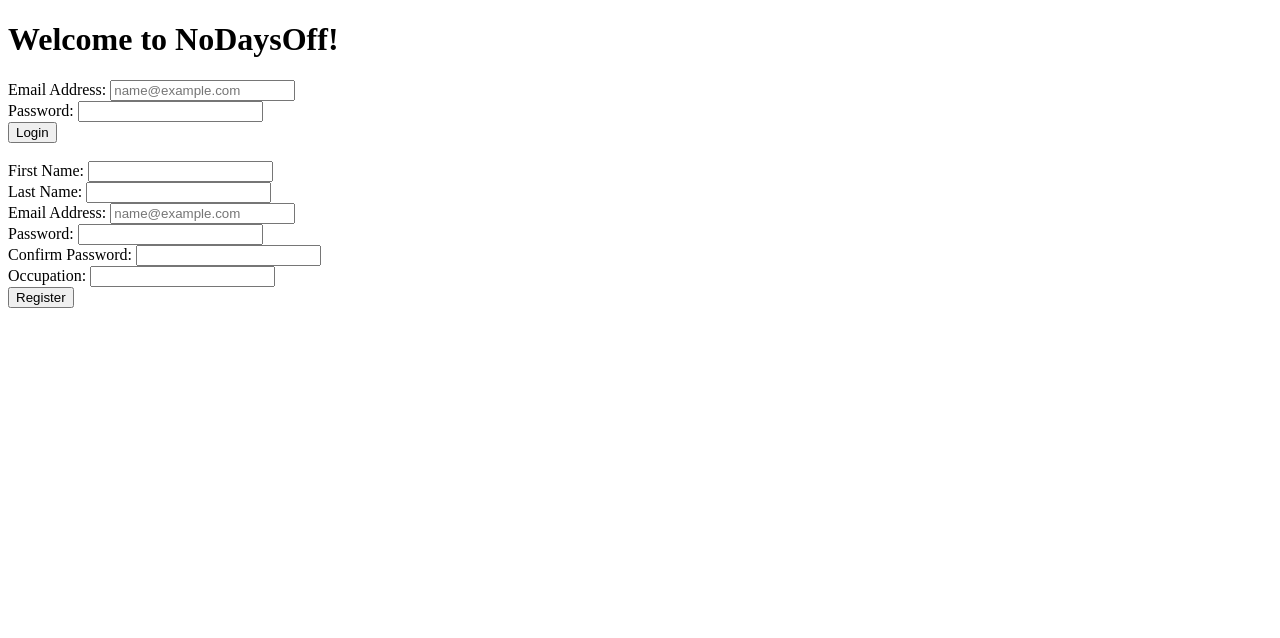
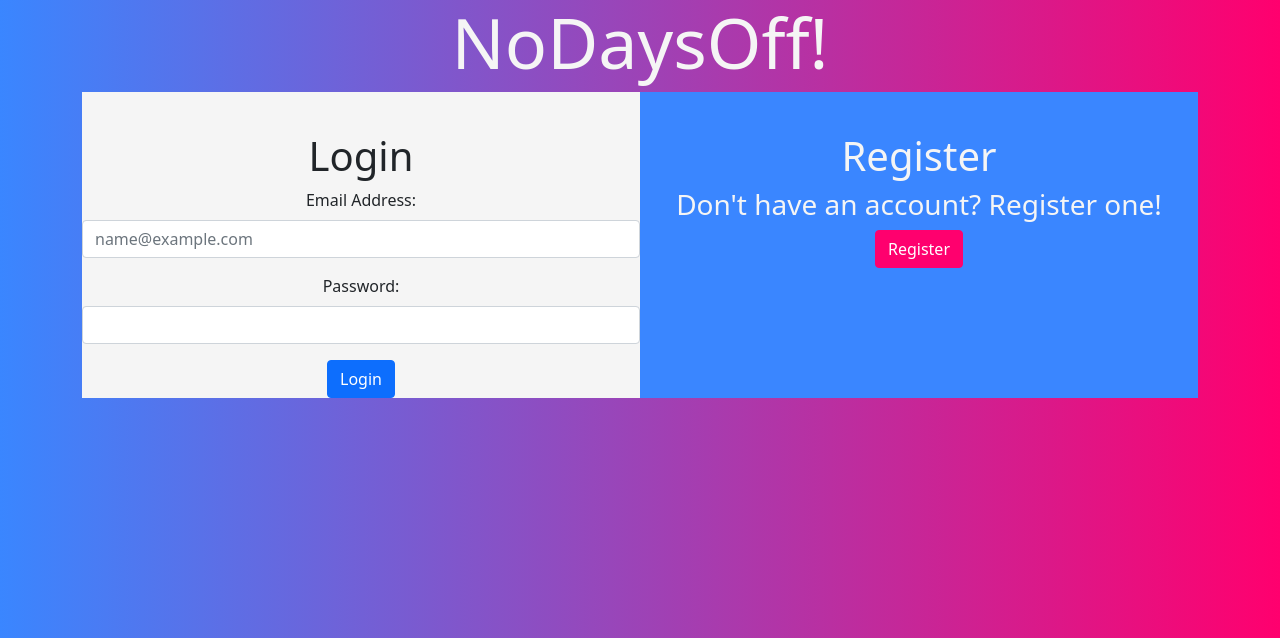
Before and after one commit to Mikey-Simmons/no-days-off, a Django app: page / in a window 1280 px wide. Shown: the top 638 px of the page. Run offline with Django 3.2, Linux system fonts and the light colour scheme.

Commit message:
added_css

```diff
--- /dev/null
+++ b/main/static/css/style.css
@@ -0,0 +1,62 @@
+.container{
+    display: flex;
+}
+body{
+    background-image: linear-gradient(to right, #3a86ff, #ff006e);
+
+}
+.login{
+    background-color: whitesmoke;
+    justify-content: center;
+    width: 50%;
+    height: 100%;
+    padding-top: 20px;
+}
+label{
+display: flex !important;
+    justify-content: center !important;
+}
+h1.login{
+    display: flex;
+    justify-content: center;
+}
+.button_login{
+    display: flex !important;
+    justify-content: center !important;
+}
+.btn-danger{
+    background-color: #ff006e !important;
+    border-color: #ff006e !important;
+}
+.btn-danger:hover{
+    background-color: red !important;
+}
+.register{
+    background-color: #3a86ff;
+    justify-content: center;
+    width: 50%;
+    color: whitesmoke;
+    padding-top: 20px;
+    flex: 1;
+
+}
+.log{
+    display: flex;
+    justify-content: center;
+}
+.reg{
+    display: flex;
+    justify-content: center;
+}
+h1.register{
+    display: flex;
+    justify-content: center;
+}
+.title{
+    display: flex;
+    justify-content: center;
+    color: whitesmoke;
+}
+h1.title{
+    font-size: 70px;
+}
--- a/main/templates/index.html
+++ b/main/templates/index.html
@@ -4,11 +4,25 @@
     <meta charset="UTF-8">
     <meta http-equiv="X-UA-Compatible" content="IE=edge">
     <meta name="viewport" content="width=device-width, initial-scale=1.0">
+    <link rel="stylesheet" href="static/css/style.css">
+    <link href="https://cdn.jsdelivr.net/npm/bootstrap@5.1.3/dist/css/bootstrap.min.css" rel="stylesheet" integrity="sha384-1BmE4kWBq78iYhFldvKuhfTAU6auU8tT94WrHftjDbrCEXSU1oBoqyl2QvZ6jIW3" crossorigin="anonymous">
+    <meta charset="utf-8">
+
+    <meta name="viewport" content="width=device-width, initial-scale=1">
     <title>No Days Off!</title>
+
 </head>
 <body>
+  <div class="title">
+  <h1 class="title">NoDaysOff!</h1>
+</div>
     <div class="container">
-    <h1>Welcome to NoDaysOff!</h1>
+
+    <div class="login">
+      <div class="log">
+<h1 class="login">Login</h1>
+</div>
+
     <form action="/login" method="post">
         {% csrf_token %}
 
@@ -20,40 +34,29 @@
           <label for="password" class="form-label">Password:</label>
           <input type="password" class="form-control" id="password" name="password" placeholder="">
         </div>
-        <button type="submit" class="btn btn-primary"> Login </button>
+        <div class="button_login">
+        <button  type="submit" class="btn btn-primary"> Login </button>
+      </div>
       </form>
-      <br>
-      <form action="/register" method="post">
-        {% csrf_token %}
-        <div class="mb-3">
-          <label for="first_name" class="form-label">First Name:</label>
-          <input type="text" class="form-control" id="first_name" name="first_name" placeholder="">
-        </div>
-        <div class="mb-3">
-          <label for="last_name" class="form-label">Last Name:</label>
-          <input type="text" class="form-control" id="last_name" name="last_name" placeholder="">
-        </div>
-        <div class="mb-3">
-          <label for="email" class="form-label">Email Address:</label>
-          <input type="email" class="form-control" id="email" name="email" placeholder="name@example.com">
-        </div>
-        <div class="mb-3">
-          <label for="password" class="form-label">Password:</label>
-          <input type="password" class="form-control" id="password" name="password" placeholder="">
-        </div>
-        <div class="mb-3">
-          <label for="password" class="form-label">Confirm Password:</label>
-          <input type="password" class="form-control" id="confirm_password" name="confirm_password"
-            placeholder="">
-        </div>
-        <div class="mb-3">
-            <label for="occupation" class="form-label">Occupation:</label>
-            <input type="text" class="form-control" id="occupation" name="occupation"
-              placeholder="">
-          </div>
-        <button type="submit" class="btn btn-danger"> Register </button>
 
-      </form>
+</div>
+
+<div class="register">
+  <div class="reg">
+  <h1 class="register">Register</h1>
+</div>
+<div class="reg">
+  <h3>Don't have an account? Register one!</h3>
+</div>
+  <div class="button_login">
+    <button  type="submit" class="btn btn-danger"> Register </button>
+  </div>
+</div>
+
+
+
+
+
 </div>
 </body>
 </html>
--- a/main/templates/welcome.html
+++ b/main/templates/welcome.html
@@ -5,6 +5,11 @@
     <meta charset="UTF-8">
     <meta http-equiv="X-UA-Compatible" content="IE=edge">
     <meta name="viewport" content="width=device-width, initial-scale=1.0">
+    <link rel="stylesheet" href="static/css/style.css">
+    <link href="https://cdn.jsdelivr.net/npm/bootstrap@5.1.3/dist/css/bootstrap.min.css" rel="stylesheet" integrity="sha384-1BmE4kWBq78iYhFldvKuhfTAU6auU8tT94WrHftjDbrCEXSU1oBoqyl2QvZ6jIW3" crossorigin="anonymous">
+    <meta charset="utf-8">
+
+    <meta name="viewport" content="width=device-width, initial-scale=1">
     <title>NoDaysOFF!</title>
 </head>
 
```
Also changed, not shown: db.sqlite3.
